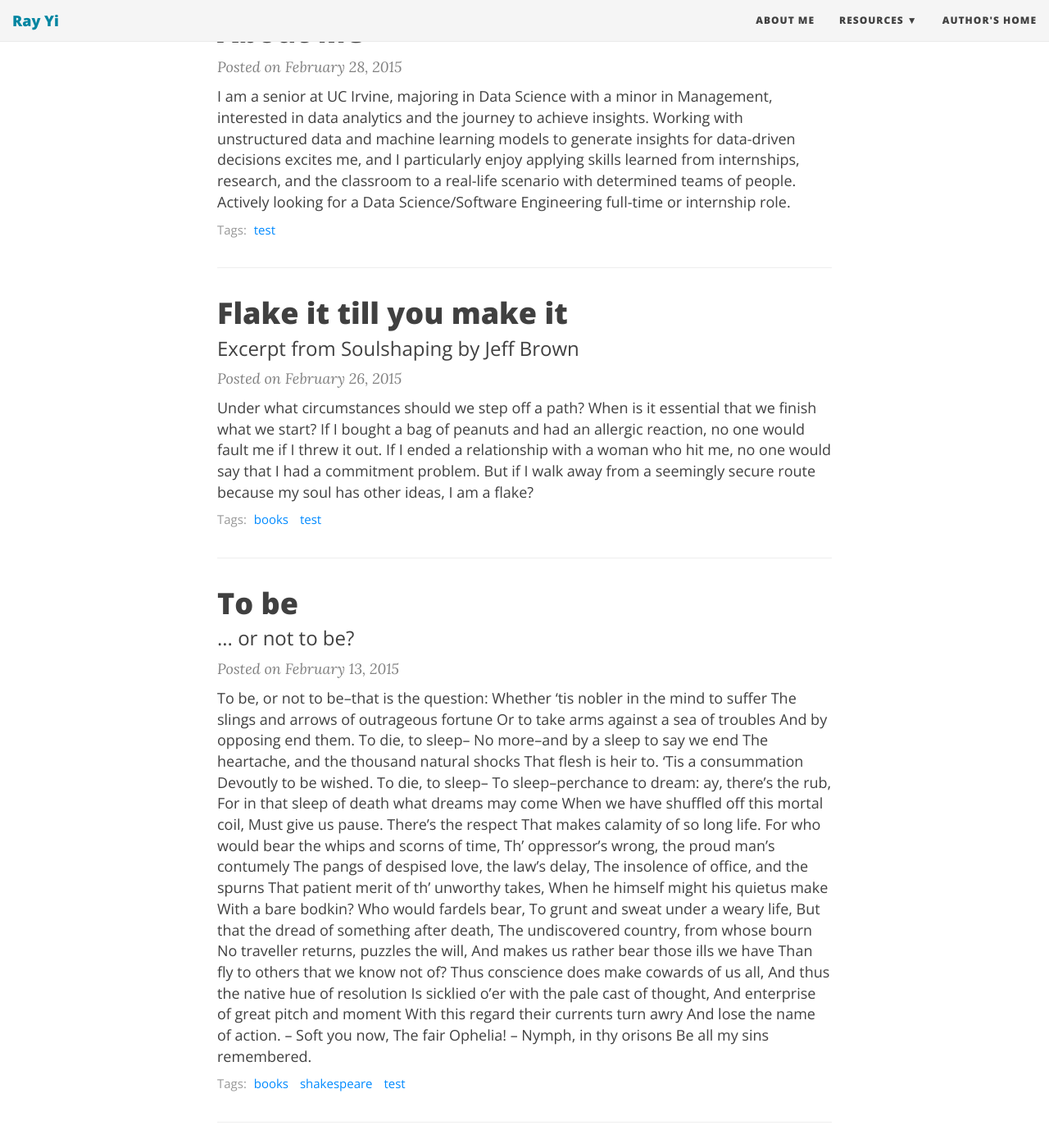
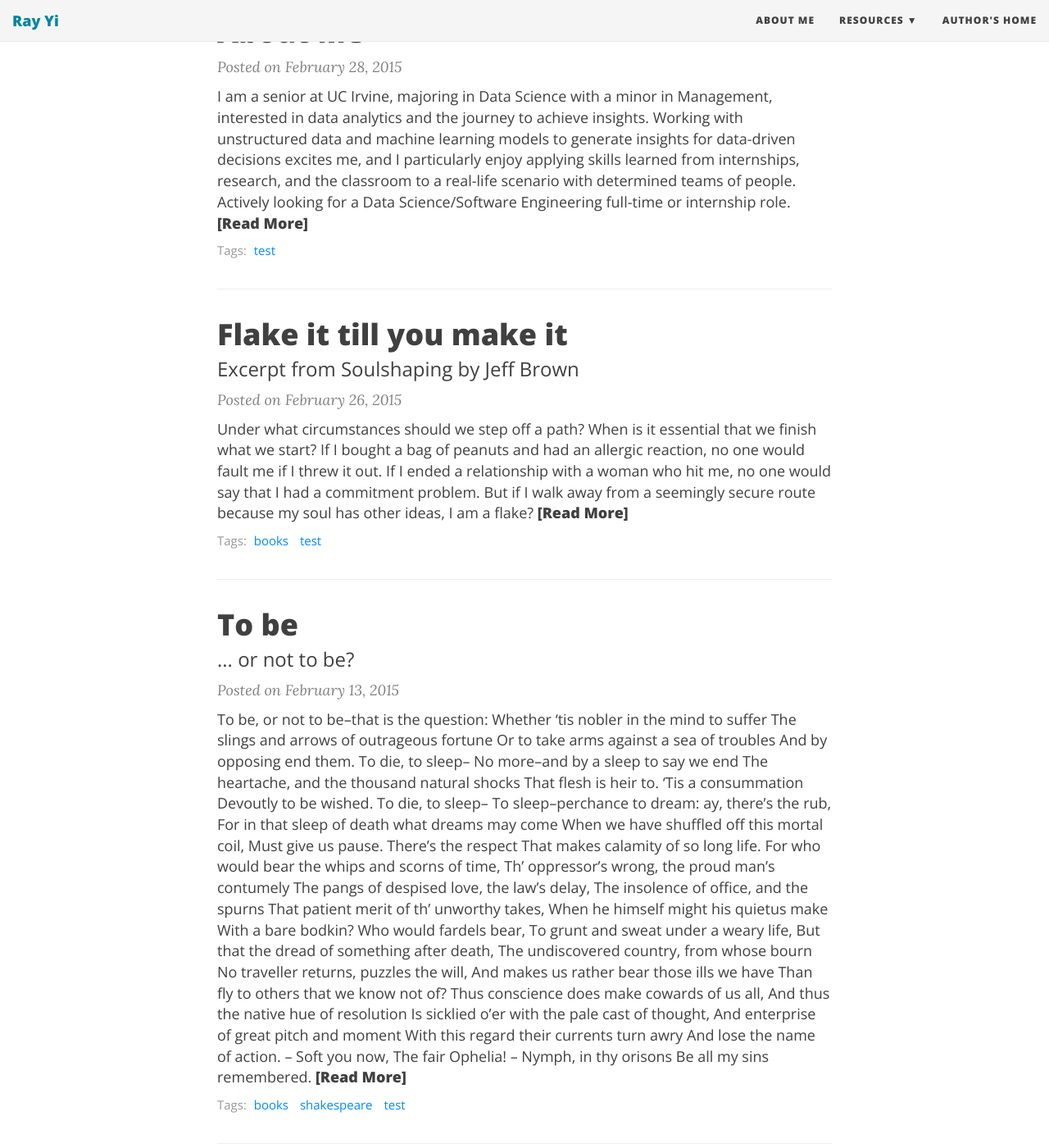
Before and after one commit to soyrayo/soyrayo_ver_1, a Jekyll site: the page built from index.html, in a window 1280 px wide and 1400 px high, scrolled down 318 px. Shown: the whole window at 82% size. Built offline with Jekyll 4.4.1, drawn with Linux system fonts in a browser that asks for light colours; nearby versions of some CDN libraries; the list of posts is cut into pages by our own code; some of the changed text lies outside the part shown.

Commit message:
Update index.html

```diff
--- a/index.html
+++ b/index.html
@@ -33,9 +33,9 @@ use-site-title: true
       <div class="post-entry">
         {{ post.excerpt | strip_html | xml_escape }}
         <!-- {% assign excerpt_word_count = post.excerpt | number_of_words %} -->
-        <!-- {% if post.content != post.excerpt or excerpt_word_count > site.excerpt_length %} -->
-          <!-- <a href="{{ post.url | relative_url }}" class="post-read-more">[Read&nbsp;More]</a>
-        {% endif %} -->
+        {% if post.content != post.excerpt or excerpt_word_count > site.excerpt_length %}
+          <a href="{{ post.url | relative_url }}" class="post-read-more">[Read&nbsp;More]</a>
+        {% endif %}
       </div>
     </div>
 
```
